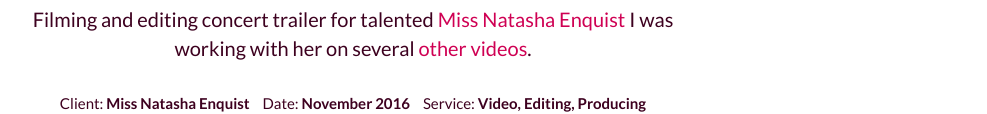
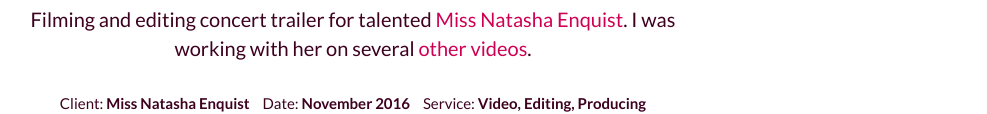
Before and after one commit to migleorange/migleorange.github.io, a website: page index.html in a window 1280 px wide. Both pictures are taken after a click on the link 250 px from the left and 1159 px from the top of the page. Shown: the part 1398-1512 px from the top of the page, without its empty margins (287-1274 px from the left). Drawn offline with nearby package versions, Linux system fonts and the light colour scheme; some packages are replaced by stand-ins of ours; a script that the page names is missing.

Commit message:
Update index.html

```diff
--- a/index.html
+++ b/index.html
@@ -468,7 +468,7 @@
                             <hr class="star-primary">
 							<iframe src="https://player.vimeo.com/video/196264891" width="640" height="360" frameborder="0" webkitallowfullscreen mozallowfullscreen allowfullscreen></iframe>
 
-                            <p>Filming and editing concert trailer for talented <a href="http://www.natashaenquist.com/p/about_12.html" target="_blank" >Miss Natasha Enquist</a> I was working with her on several <a href="https://vimeo.com/accordiongirl/videos" target="_blank" >other videos</a>.</p>
+                            <p>Filming and editing concert trailer for talented <a href="http://www.natashaenquist.com/p/about_12.html" target="_blank" >Miss Natasha Enquist</a>. I was working with her on several <a href="https://vimeo.com/accordiongirl/videos" target="_blank" >other videos</a>.</p>
 							<ul class="list-inline item-details">
                                 <li>Client:
                                     <strong>Miss Natasha Enquist</a>
```
